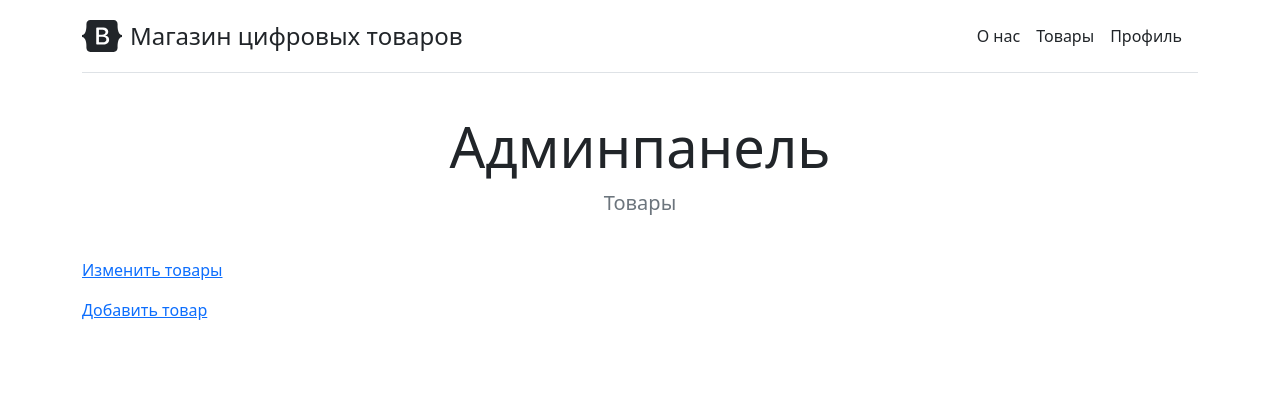
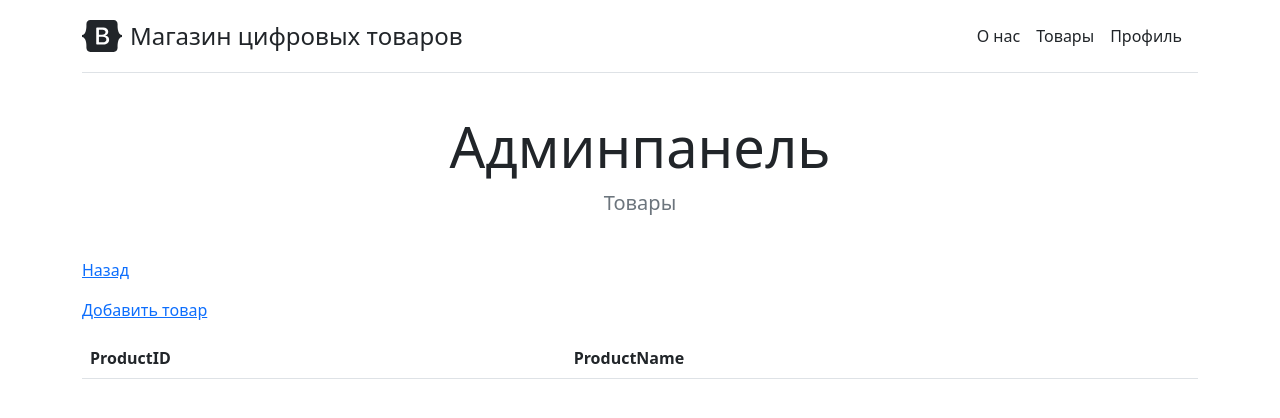
Before and after one commit to youngdanon/semwork_infa_django, a Django app: page /admin/products in a window 1280 px wide. Shown: the top 418 px of the page. Run offline with Django 3.2, Linux system fonts and the light colour scheme; data that the repository does not hold is empty.

Commit message:
added additional bootstart in some cases

```diff
--- a/mini_shop/adminpanel/templates/adminpanel/products.html
+++ b/mini_shop/adminpanel/templates/adminpanel/products.html
@@ -4,13 +4,20 @@
 {% block pagename %}Админпанель{% endblock %}
 {% block short_description %}Товары{% endblock %}
 {% block content %}
-    <p><a href="">Изменить товары</a></p>
-    <p><a href="">Добавить товар</a></p>
+    <p><a href="{% url 'adminpanel' %}">Назад</a></p>
+    <p><a href="{% url 'add_product' %}">Добавить товар</a></p>
 
-    <table>
+     <table class="table">
+        <thead>
+        <tr>
+            <th scope="col">ProductID</th>
+            <th scope="col">ProductName</th>
+        </tr>
+        </thead>
+        <tbody>
         {% for product in products %}
             <tr>
-                <td>{{ product.id }}</td>
+                <th scope="row">{{ product.id }}</th>
                 <td><a href="{% url 'adminpanel' %}product/{{ product.pk }}">{{ product.name }} </a></td>
             </tr>
         {% endfor %}
--- a/mini_shop/loginpage/templates/loginpage/change_password.html
+++ b/mini_shop/loginpage/templates/loginpage/change_password.html
@@ -5,6 +5,7 @@
 {#{% block short_description %}Здесь вы можете войти в аккаунт{% endblock %}#}
 {% block content %}
 
+    <p><a href="{% url 'profile' %}">Назад</a></p>
     {% load crispy_forms_tags %}
 
     <!--Login-->
--- a/mini_shop/loginpage/templates/loginpage/change_profile.html
+++ b/mini_shop/loginpage/templates/loginpage/change_profile.html
@@ -4,7 +4,7 @@
 {% block pagename %}Изменение профили{% endblock %}
 {{% block short_description %}Здесь вы можете изменить имя, фамилию и аватар{% endblock %}
 {% block content %}
-
+<p><a href="{% url 'profile' %}">Назад</a></p>
     {% load crispy_forms_tags %}
 
     <!--Login-->
--- a/mini_shop/loginpage/templates/loginpage/profile.html
+++ b/mini_shop/loginpage/templates/loginpage/profile.html
@@ -11,10 +11,11 @@
             <img src="/media/{{ avatar }}" width="150px" height="150px" class="rounded-circle" alt="Profile photo">
         {% endif %}
 
+
         <h1><span class="fs-4">{{ firstname }} {{ lastname }}</span></h1>
         <h6><span class="fs-5 text-muted">{{ nickname | safe }}</span></h6>
         <h6>Почта: <span class="fs-5 text-muted">{{ email | safe }}</span></h6>
-        <div class="card mb-4 rounded-3 shadow-sm">
+        <div class="card mb-4 rounded-3 shadow">
             <div class="card-header py-3">
                 <h4 class="my-0 fw-normal fs-5">Вы можете</h4>
             </div>
```
Also changed, not shown: mini_shop/adminpanel/templates/adminpanel/admin_edit.html (+5 -5 lines), mini_shop/adminpanel/templates/adminpanel/admin_main.html (+13 -3 lines), mini_shop/shoppage/templates/shoppage/pricing.html (+4 -3 lines), mini_shop/media/avatars/Nov102021045150/no_avatar.png (added).
